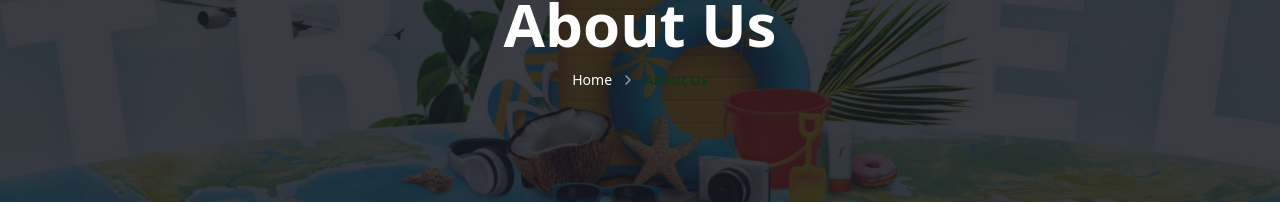
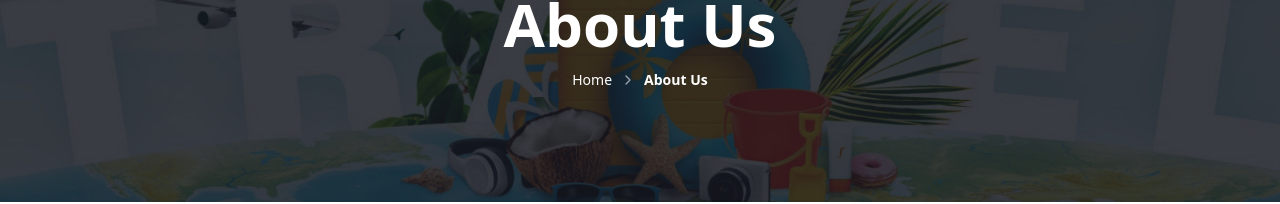
Before and after one commit to Eric-Eddie-Kabutey/eleva-tours-new, a Next.js app: page /about-us in a window 1280 px wide. Shown: the part 166-370 px from the top of the page. Built offline with nearby package versions, Linux system fonts and the light colour scheme.

Commit message:
update: page title color

```diff
--- a/components/shared/page-hero.tsx
+++ b/components/shared/page-hero.tsx
@@ -46,7 +46,7 @@ export function PageHero({ title, breadcrumbs, imageUrl }: PageHeroProps) {
                       href={crumb.href}
                       className={
                         isLast
-                          ? "font-semibold text-green-opaque"
+                          ? "font-semibold text-white"
                           : "hover:underline"
                       }
                       // The last item in a breadcrumb shouldn't be a link
```
